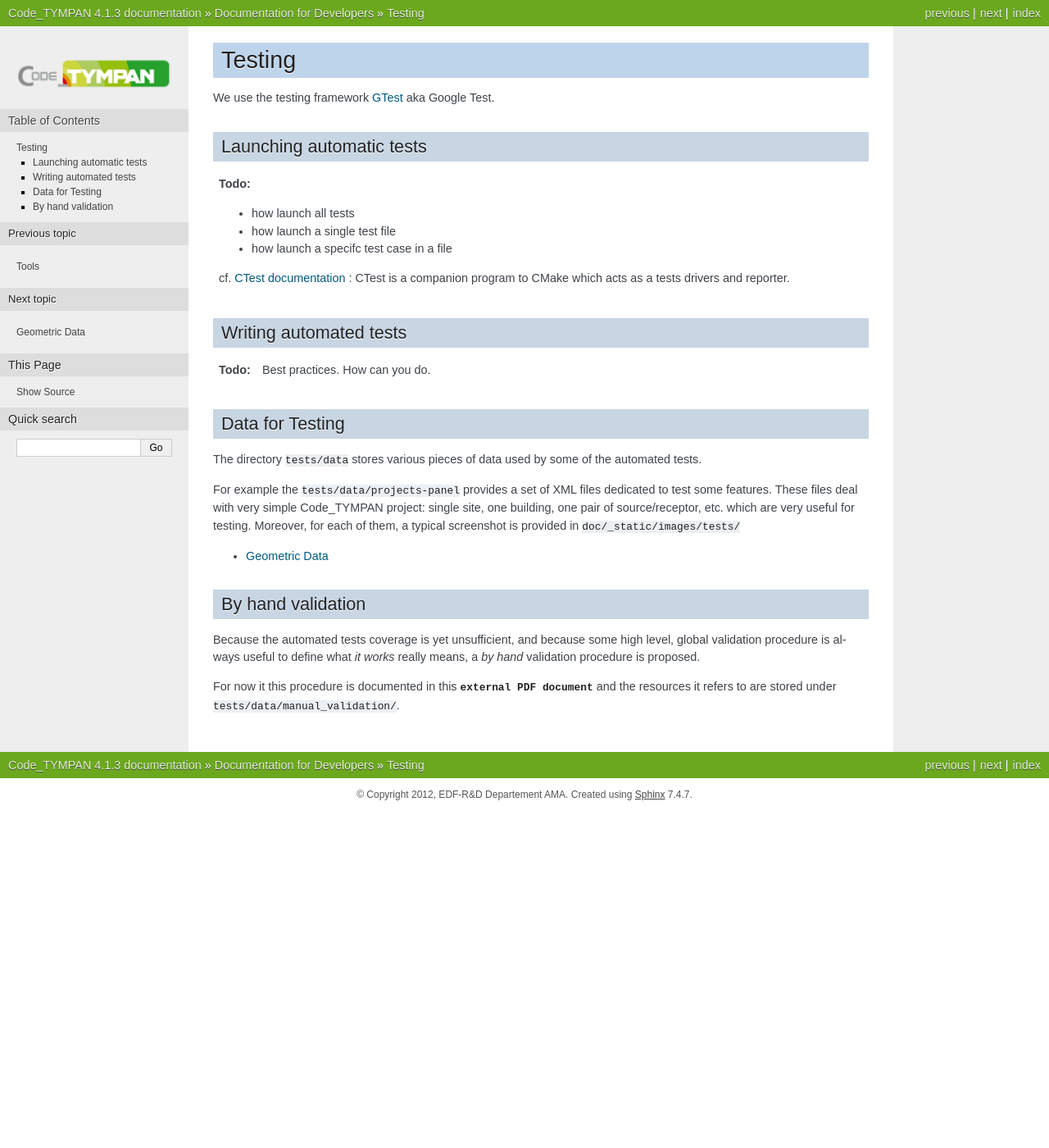
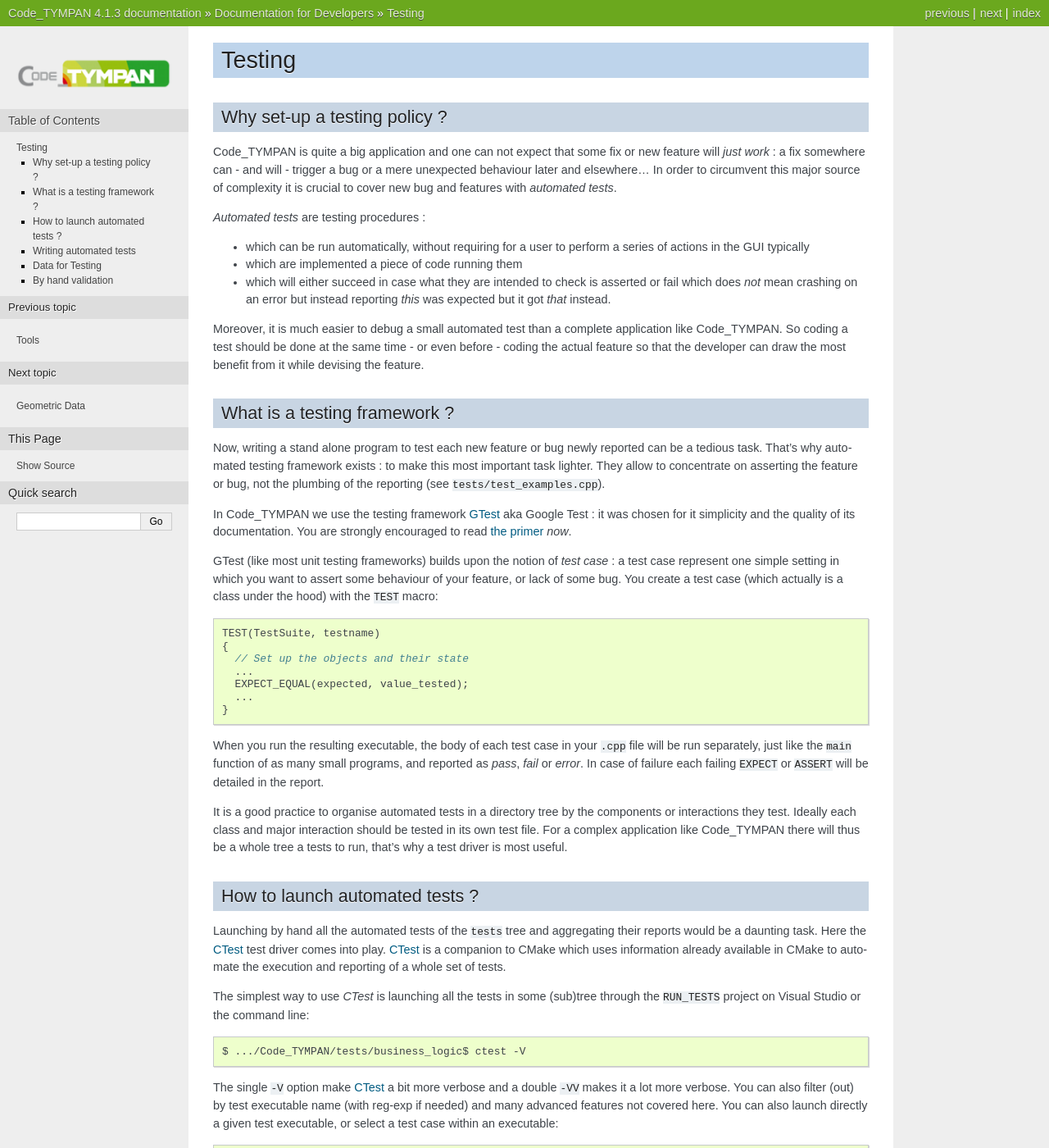
Before and after one commit to Jiunixo/test_mig2, a Sphinx documentation site: the page built from doc/developer/testing.rst, in a window 1280 px wide and 1400 px high. Shown: the whole window at 82% size. Built offline with Sphinx 7.4.7, drawn with Linux system fonts in a browser that asks for light colours; some of the changed text lies outside the part shown.

Commit message:
[doc] Improve automated testing section.
Only todo remaining in the good pratice section.

```diff
--- a/doc/developer/testing.rst
+++ b/doc/developer/testing.rst
@@ -3,26 +3,104 @@
 Testing
 =======
 
-We use the testing framework `GTest`_ aka Google Test.
+Why set-up a testing policy ?
+-----------------------------
+
+Code_TYMPAN is quite a big application and one can not expect that
+some fix or new feature will *just work* : a fix somewhere can - and
+will - trigger a bug or a mere unexpected behaviour later and
+elsewhere... In order to circumvent this major source of complexity it
+is crucial to cover new bug and features with *automated tests*.
+
+*Automated tests* are testing procedures :
+
+- which can be run automatically, without requiring for a user to
+  perform a series of actions in the GUI typically
+- which are implemented a piece of code running them
+- which will either succeed in case what they are intended to check is
+  asserted or fail which does *not* mean crashing on an error but
+  instead reporting *this* was expected but it got *that* instead.
+
+Moreover, it is much easier to debug a small automated test than a
+complete application like Code_TYMPAN. So coding a test should be
+done at the same time - or even before - coding the actual feature
+so that the developer can draw the most benefit from it while devising
+the feature.
+
+What is a testing framework ?
+-----------------------------
+
+Now, writing a stand alone program to test each new feature or bug
+newly reported can be a tedious task. That's why automated testing
+framework exists : to make this most important task lighter. They allow
+to concentrate on asserting the feature or bug, not the plumbing of
+the reporting (see :file:`tests/test_examples.cpp`).
+
+In Code_TYMPAN we use the testing framework `GTest`_ aka Google Test :
+it was chosen for it simplicity and the quality of its
+documentation. You are strongly encouraged to read `the primer
+<GTestPrimer>`_ *now*.
+
+GTest (like most unit testing frameworks) builds upon the notion of
+*test case* : a test case represent one simple setting in which you
+want to assert some behaviour of your feature, or lack of some bug.
+You create a test case (which actually is a class under the hood) with
+the ``TEST`` macro:
+
+.. code-block:: c++
+
+   TEST(TestSuite, testname)
+   {
+     // Set up the objects and their state
+     ...
+     EXPECT_EQUAL(expected, value_tested);
+     ...
+   }
+
+When you run the resulting executable, the body of each test case in
+your ``.cpp`` file will be run separately, just like the ``main``
+function of as many small programs, and reported as *pass*, *fail* or
+*error*. In case of failure each failing ``EXPECT`` or ``ASSERT`` will
+be detailed in the report.
+
+It is a good practice to organise automated tests in a directory tree
+by the components or interactions they test. Ideally each class and
+major interaction should be tested in its own test file. For a complex
+application like Code_TYMPAN there will thus be a whole tree a tests
+to run, that's why a test driver is most useful.
 
 .. _GTest: https://code.google.com/p/googletest/
+.. _GTestPrimer: http://code.google.com/p/googletest/wiki/Primer
+
 
 .. _dev-testing-launch:
 
+How to launch automated tests ?
+-------------------------------
 
-Launching automatic tests
--------------------------
+Launching by hand all the automated tests of the :file:`tests` tree
+and aggregating their reports would be a daunting task. Here the
+`CTest`_ test driver comes into play. CTest_ is a companion to CMake
+which uses information already available in CMake to automate the
+execution and reporting of a whole set of tests.
 
-.. todo::
+The simplest way to use `CTest` is launching all the tests in some
+(sub)tree through the ``RUN_TESTS`` project on Visual Studio or the
+command line::
 
-   - how launch all tests
-   - how launch a single test file
-   - how launch a specifc test case in a file
+  $ .../Code_TYMPAN/tests/business_logic$ ctest -V
 
-   cf. `CTest documentation`_ : CTest is a companion program to CMake
-   which acts as a tests drivers and reporter.
+The single ``-V`` option make CTest_ a bit more verbose and a double
+``-VV`` makes it a lot more verbose. You can also filter (out) by test
+executable name (with reg-exp if needed) and many advanced features not
+covered here. You can also launch directly a given test executable, or
+select a test case within an executable::
 
-.. _`CTest documentation`: http://www.cmake.org/Wiki/CMake_Testing_With_CTest
+  $ .../Code_TYMPAN/tests/business_logic$ ./tools/test_OBox
+  $ .../Code_TYMPAN/tests/business_logic$ ./tools/test_OBox --gtest_filter='Enlarge*'
+
+
+.. _`CTest`: http://www.cmake.org/Wiki/CMake_Testing_With_CTest
 
 Writing automated tests
 -----------------------
@@ -57,9 +135,8 @@
 ------------------
 
 Because the automated tests coverage is yet unsufficient, and because
-some high level, global validation procedure is always useful to
-define what *it works* really means, a *by hand* validation procedure
-is proposed.
+some high level, global validation procedure is always useful a *by
+hand* validation procedure is proposed.
 
 For now it this procedure is documented in this :download:`external
 PDF document <./methodologie_qualification-v2013-06-11.pdf>` and the
```
Also changed, not shown: doc/developer/tools.rst (+4 -5 lines), 3 other files.
